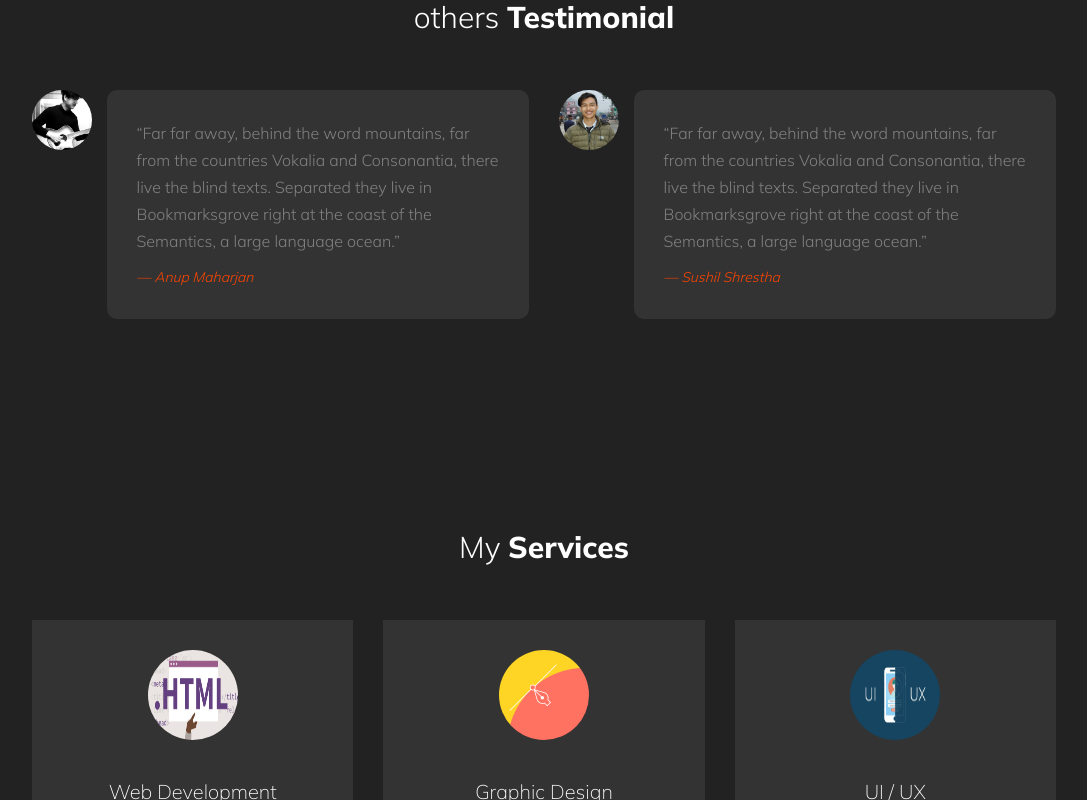
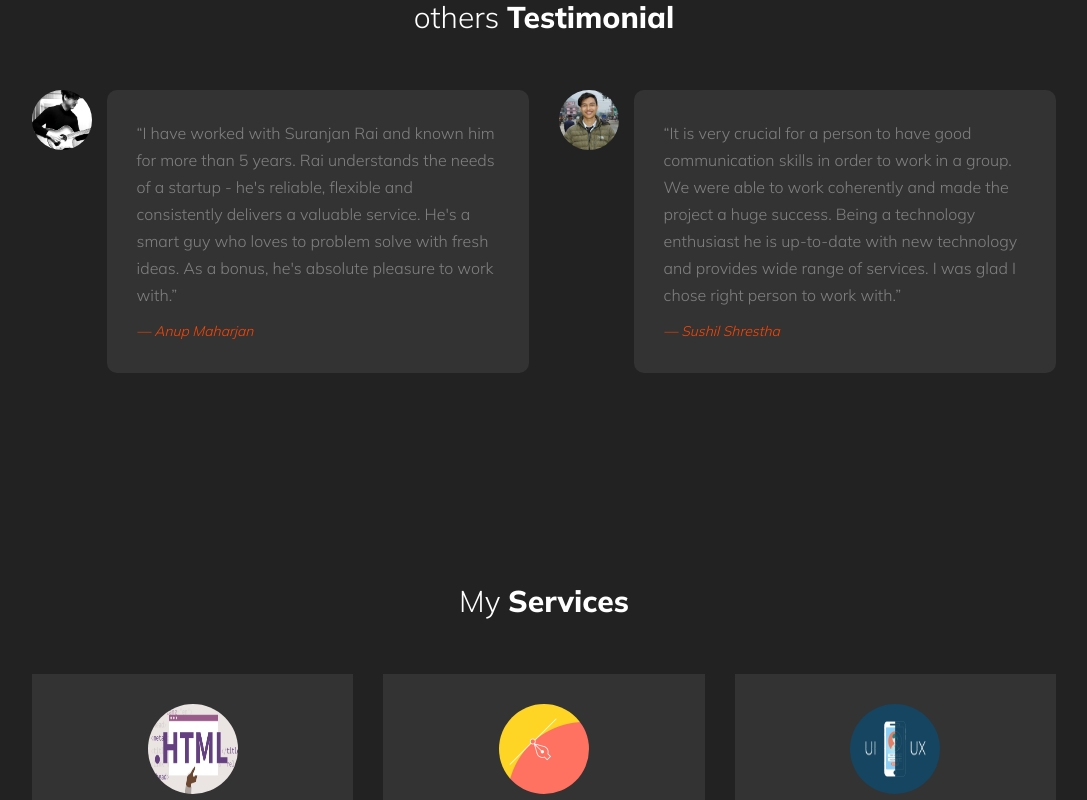
Before and after one commit to Suray54/Rezume, a React (Create React App) app: page / in a window 1280 px wide. Shown: the part 3340-4140 px from the top of the page, without its empty margins (96-1183 px from the left). Built offline with nearby package versions, Linux system fonts and the light colour scheme.

Commit message:
testimonials

```diff
--- a/src/components/section-five/section-five.component.jsx
+++ b/src/components/section-five/section-five.component.jsx
@@ -15,10 +15,11 @@ export default function SectionFive() {
           <img src={anup} alt="UIUX" className="testimonial__img" />
           <div className="testimonial__details">
             <p>
-              &ldquo;Far far away, behind the word mountains, far from the
-              countries Vokalia and Consonantia, there live the blind texts.
-              Separated they live in Bookmarksgrove right at the coast of the
-              Semantics, a large language ocean.&rdquo;
+              &ldquo;I have worked with Suranjan Rai and known him for more than
+              5 years. Rai understands the needs of a startup - he's reliable,
+              flexible and consistently delivers a valuable service. He's a
+              smart guy who loves to problem solve with fresh ideas. As a bonus,
+              he's absolute pleasure to work with.&rdquo;
             </p>
             <cite>&mdash; Anup Maharjan</cite>
           </div>
@@ -27,10 +28,12 @@ export default function SectionFive() {
           <img src={sushil} alt="UIUX" className="testimonial__img" />
           <div className="testimonial__details">
             <p>
-              &ldquo;Far far away, behind the word mountains, far from the
-              countries Vokalia and Consonantia, there live the blind texts.
-              Separated they live in Bookmarksgrove right at the coast of the
-              Semantics, a large language ocean.&rdquo;
+              &ldquo;It is very crucial for a person to have good communication
+              skills in order to work in a group. We were able to work
+              coherently and made the project a huge success. Being a technology
+              enthusiast he is up-to-date with new technology and provides wide
+              range of services. I was glad I chose right person to work
+              with.&rdquo;
             </p>
             <cite>&mdash; Sushil Shrestha</cite>
           </div>
--- a/src/layouts/footer/footer.component.jsx
+++ b/src/layouts/footer/footer.component.jsx
@@ -6,7 +6,7 @@ export default function Footer() {
   return (
     <section className="footer">
       <p>
-        Copyright &#169; 2020 all rights reserved | developed by
+        Copyright &#169; all rights reserved | developed by
         <a href="#section-home">Suranjan rai</a>
       </p>
       <div className="social">
```
